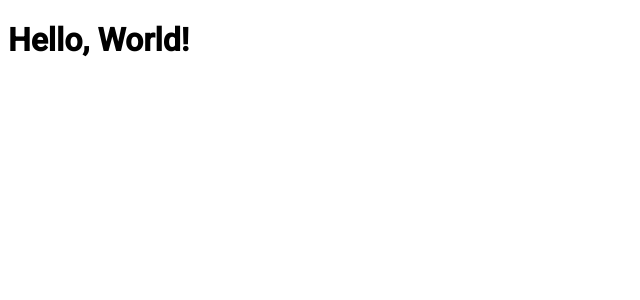
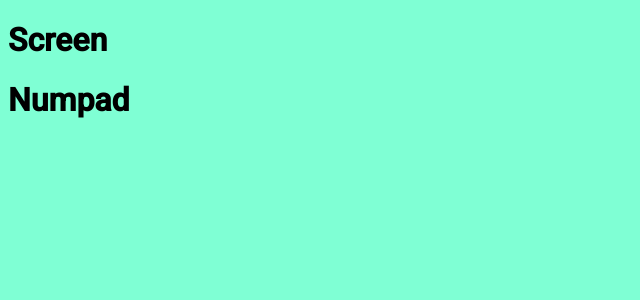
Before and after one commit to joshuasearle/ts-calc, a React app: page / in a window 1280 px wide. Shown: the top 300 px of the page, without its empty margins (0-640 px from the left). Built offline with nearby package versions, Linux system fonts and the light colour scheme.

Commit message:
Adding calc skeleton

```diff
--- a/src/components/Calculator.tsx
+++ b/src/components/Calculator.tsx
@@ -5,7 +5,7 @@ import Numpad from './Numpad';
 
 const Calculator: React.SFC = () => {
   return (
-    <div>
+    <div className={'calc-container'}>
       <Screen />
       <Numpad />
     </div>
--- a/src/components/Numpad.tsx
+++ b/src/components/Numpad.tsx
@@ -1,7 +1,7 @@
 import * as React from 'react';
 
 const Numpad: React.SFC = () => {
-  return (  );
+  return <h1>Numpad</h1>;
 }
 
 export default Numpad;
--- a/src/components/Screen.tsx
+++ b/src/components/Screen.tsx
@@ -1,11 +1,7 @@
 import * as React from 'react';
 
-export interface ScreenProps {
-
-}
-
-const Screen: React.SFC<ScreenProps> = () => {
-  return (  );
+const Screen: React.SFC = () => {
+  return <h1>Screen</h1>;
 }
 
 export default Screen;
--- a/src/css/main.css
+++ b/src/css/main.css
@@ -3,3 +3,7 @@
 *::after {
   font-family: 'Roboto', sans-serif;
 }
+
+body {
+  background-color: aquamarine;
+}
--- a/src/index.tsx
+++ b/src/index.tsx
@@ -1,6 +1,7 @@
 import React from 'react';
 import ReactDOM from 'react-dom';
 
+import App from './App';
 import './css/main.css';
 
-ReactDOM.render(<h1>Hello, World!</h1>, document.getElementById('root'));
+ReactDOM.render(<App />, document.getElementById('root'));
```
